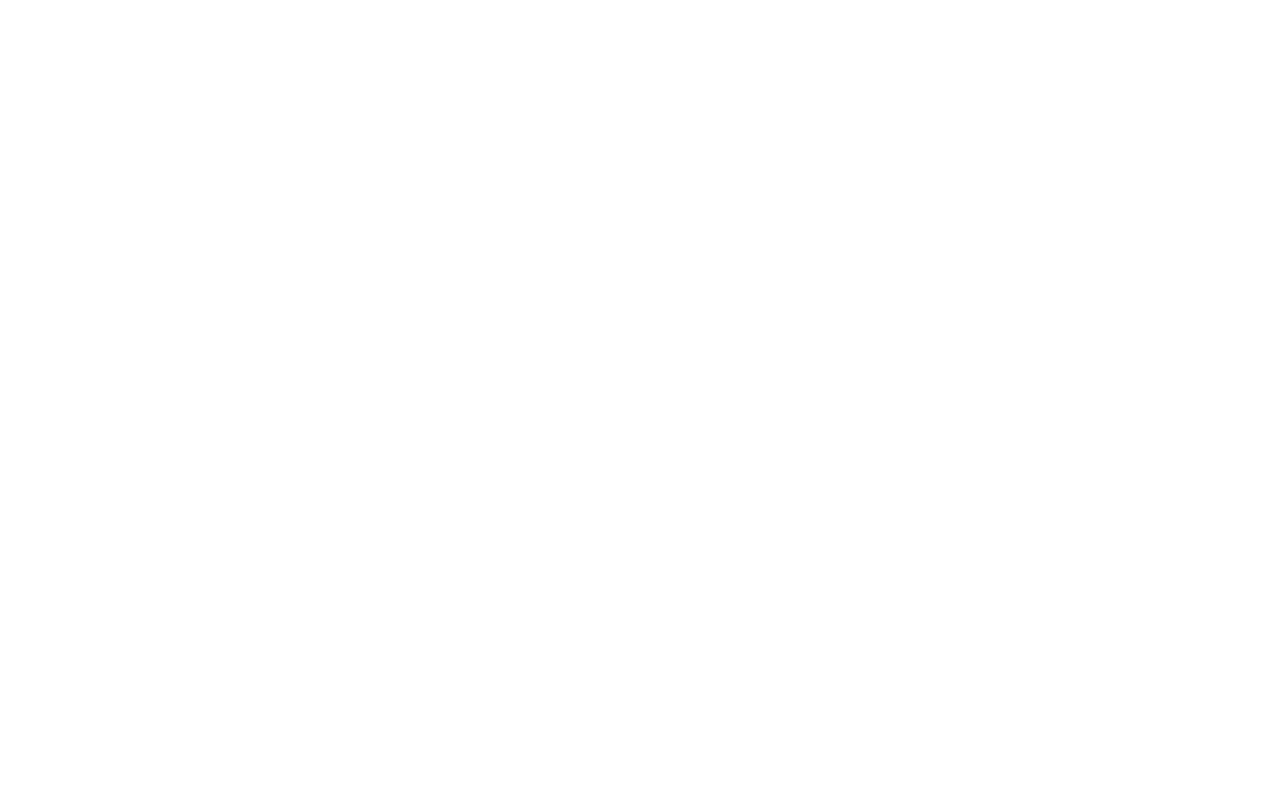
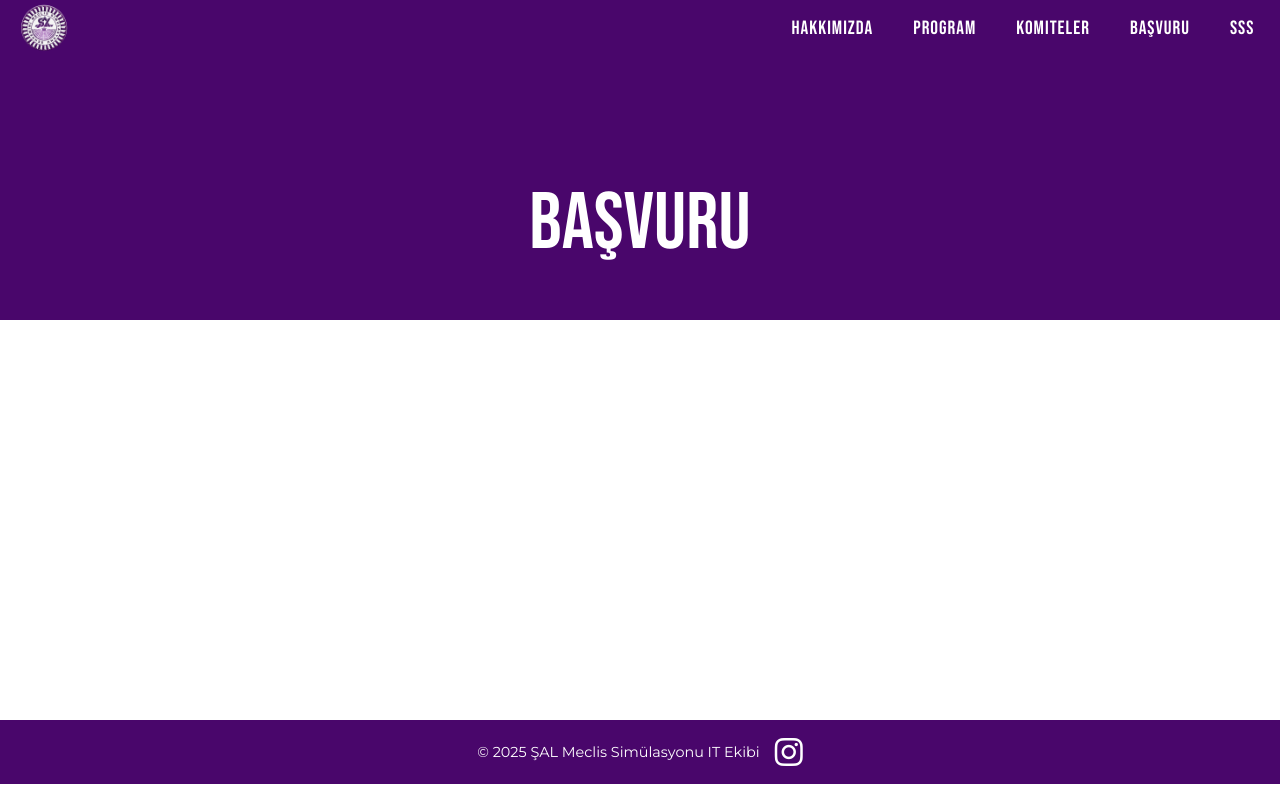
Before and after one commit to alibabaD44/SAL-meclis-sim-lasyonu, a React (Vite) app: page /basvuru in a window 1280 px wide. Before the commit this address had no page. Built offline with nearby package versions, Linux system fonts and the light colour scheme.

Commit message:
basvuru page added

```diff
--- a/src/App.jsx
+++ b/src/App.jsx
@@ -1,10 +1,12 @@
 import { Routes, Route } from "react-router-dom";
 import AnaSayfa from "./Anasayfa";
+import Bf from "./BasvuruFormu/basvuruformu";
 
 function App() {
   return (
     <Routes>
       <Route path="/" element={<AnaSayfa />} />
+      <Route path="/basvuru" element={<Bf/>} />
     </Routes>
   );
 }
--- /dev/null
+++ b/src/BasvuruFormu/BFForm.jsx
@@ -0,0 +1,13 @@
+import './basvuruformu.css'
+
+function BFForm() {
+    return(
+        <>
+            <section>
+                <div className='bfform'></div>
+            </section>
+        </>
+    )
+}
+
+export default BFForm;
--- /dev/null
+++ b/src/BasvuruFormu/BFHero.jsx
@@ -0,0 +1,19 @@
+import './basvuruformu.css'
+
+function BFHero() {
+    return(
+        <>
+            <section>
+                <div className='bf-hero'>
+                    <div className='bf-hero-container'>
+                        <div className='bf-hero-bsk'>
+                            Başvuru
+                        </div>
+                    </div>
+                </div>
+            </section>
+        </>
+    )
+}
+
+export default BFHero;
--- /dev/null
+++ b/src/BasvuruFormu/Basvuruformu.jsx
@@ -0,0 +1,18 @@
+import './basvuruformu.css'
+import Navbar from '../navbar/Navbar';
+import Footer from '../footer/footer';
+import BFHero from './BFHero';
+import BFForm from './BFForm';
+
+function Bf() {
+    return(
+        <>
+        <Navbar/>
+        <BFHero/>
+        <BFForm/>
+        <Footer/>
+        </>
+    )
+}
+
+export default Bf;
--- /dev/null
+++ b/src/BasvuruFormu/basvuruformu.css
@@ -0,0 +1,24 @@
+/*-----HERO----------- */
+.bf-hero{
+    height: 20rem;
+    background-color: rgb(73, 6, 107);
+}
+
+.bf-hero-container{
+    height: 100%;
+    width: 100%;
+    display: flex;
+    align-items: center;
+    justify-content: center;
+}
+
+.bf-hero-bsk{
+    font-family: "Bebas Neue";
+    font-size: 5rem;
+    color: white;
+    margin-top: 8rem;
+}
+
+.bfform{
+    height: 20rem;
+}
--- a/src/navbar/Navbar.jsx
+++ b/src/navbar/Navbar.jsx
@@ -40,7 +40,7 @@
             <li><NavHashLink smooth to="/#hakkımızda">Hakkımızda</NavHashLink></li>
             <li><NavHashLink smooth to="/#program">Program</NavHashLink></li>
             <li><NavHashLink smooth to="/#komiteler">Komiteler</NavHashLink></li>
-            <li><Link to="/">Başvuru</Link></li>
+            <li><Link to="/basvuru">Başvuru</Link></li>
 
             <li><NavHashLink smooth to="/#sss">SSS</NavHashLink></li>
           </ul>
```
